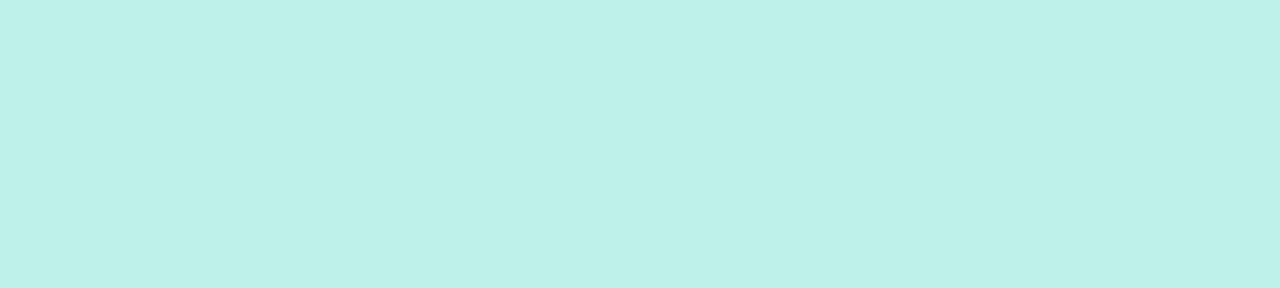
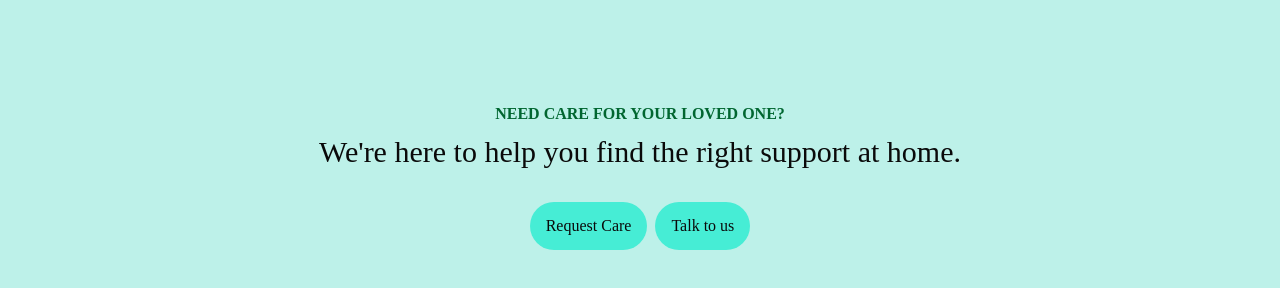
Before and after one commit to SurajKrSaw/Heal-Well, a Next.js app: page / in a window 1280 px wide. Shown: the part 2802-3090 px from the top of the page. Before the commit the page ends 2872 px from the top, so only its background shows below. Built offline with nearby package versions, Linux system fonts and the light colour scheme.

Commit message:
final CTA section is made (Unfunctional buttons)

```diff
--- a/app/page.tsx
+++ b/app/page.tsx
@@ -4,6 +4,7 @@ import Services from "@/components/servicesSection";
 import Ctfp from "@/components/ctfp";
 import HowItWorks from "@/components/howItWorks";
 import WhoWeHelp from "@/components/woWeHelp";
+import FinalCTA from "@/components/finalCTA";
 
 export default function Home() {
   return (
@@ -54,6 +55,7 @@ export default function Home() {
       <Ctfp />
       <HowItWorks />
       <WhoWeHelp />
+      <FinalCTA />
     </main>
   );
 }
--- /dev/null
+++ b/components/finalCTA.tsx
@@ -0,0 +1,24 @@
+import { Button } from "@base-ui/react";
+
+const FinalCTA = () => {
+  return (
+    <section className="flex flex-col items-center py-6 mx-auto max-w-7xl">
+      <h4 className="my-2 font-bold text-green-800">
+        NEED CARE FOR YOUR LOVED ONE?
+      </h4>
+      <h2 className="text-xl sm:text-2xl md:text-3xl">
+        We&apos;re here to help you find the right support at home.{" "}
+      </h2>
+      <div className="py-8">
+        <Button className="mx-1 py-3 px-4 bg-teal-300 rounded-4xl hover:bg-teal-400">
+          Request Care
+        </Button>
+        <Button className="mx-1 py-3 px-4 bg-teal-300 rounded-4xl hover:bg-teal-400">
+          Talk to us
+        </Button>
+      </div>
+    </section>
+  );
+};
+
+export default FinalCTA;
```
